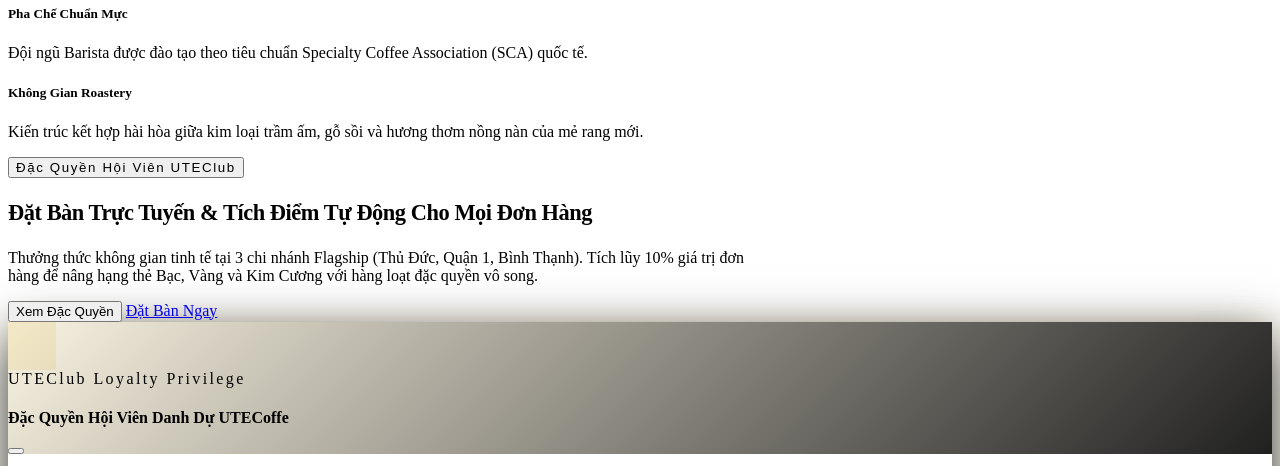
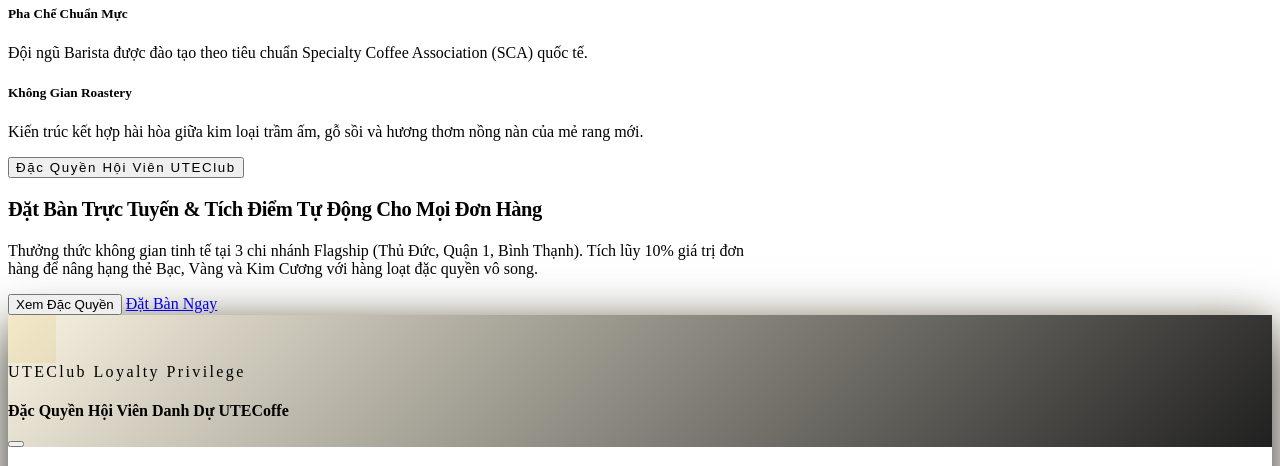
Before and after one commit to JiaysTM17/UTECoffe, a Java web app: template src/main/webapp/WEB-INF/views/customer/index.jsp in a window 1280 px wide. Shown: the part 1045-1511 px from the top of the page. Run offline with Tomcat 11, a stand-in JSP engine, Linux system fonts and the light colour scheme; the template is opened without the code that fills it, so the values that code supplies are empty.

Commit message:
fix(ui & domain): adjust banner title clamp for >=992px and bundle 1-click domain activation script

```diff
--- a/src/main/webapp/WEB-INF/views/customer/index.jsp
+++ b/src/main/webapp/WEB-INF/views/customer/index.jsp
@@ -4,10 +4,10 @@
 <head>
     <title>Trang Chủ - UTECoffe Specialty Tea &amp; Coffee Roastery</title>
     <style>
-        @media (min-width: 1200px) {
+        @media (min-width: 992px) {
             .banner-table-title {
                 white-space: nowrap !important;
-                font-size: clamp(1.3rem, 1.75vw, 1.75rem) !important;
+                font-size: clamp(1.15rem, 1.6vw, 1.75rem) !important;
             }
         }
     </style>
```
Also changed, not shown: 1 other file.
